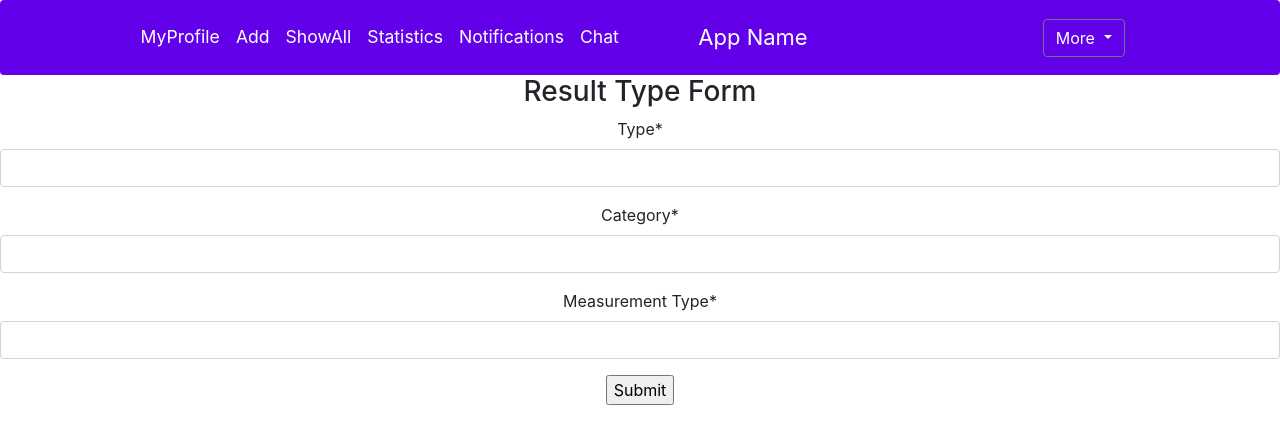
After one commit to mihneapadurean/medicaltests, a Django app: page /analysis/add/add_result_type in a window 1280 px wide. The commit adds this page. Shown: the top 444 px of the page. Run offline with Django 3.2, Linux system fonts and the light colour scheme; parts of the project's set-up code (start-up, migrations or seed data) failed here and were passed over; some libraries are stand-ins or nearby versions.

Commit message:
MergeBranch2

```diff
--- a/medicaltests_project/analysis/forms.py
+++ b/medicaltests_project/analysis/forms.py
@@ -1,5 +1,23 @@
 from django.forms import ModelForm
-from .models import *
+from django import forms
+from .models import Result,HealthClinic,ResultType,MedicalTest
+
+class HealthClinicForm(ModelForm):
+    class Meta:
+        model=HealthClinic
+        fields='__all__'
+
+
+class MedicalTestForm(ModelForm):
+    class Meta:
+        model=MedicalTest
+        fields=['health_clinic']
+
+
+class ResultTypeForm(forms.Form):
+    type=forms.CharField(label="Type",max_length=200)
+    category=forms.CharField(label="Category",max_length=200)
+    measurement_type=forms.CharField(label="Measurement Type",max_length=200)
 
 class ResultForm(ModelForm):
     class Meta:
--- /dev/null
+++ b/medicaltests_project/analysis/templates/analysis/add_result_type.html
@@ -0,0 +1,10 @@
+{% extends 'navbar.html' %}
+{% load crispy_forms_tags %}
+{% block body_block %}
+<h3>Result Type Form</h3>
+<form action="{% url 'analysis:add' %}" method="post">
+    {% csrf_token %}
+    {{ form|crispy }}
+    <input type="submit">
+</form>
+{% endblock %}
--- a/medicaltests_project/analysis/templates/analysis/show_all.html
+++ b/medicaltests_project/analysis/templates/analysis/show_all.html
@@ -11,7 +11,6 @@
 <body>
     <div class="container">
         {% for key,values in data.items %}
-
         <button type="submit" class="btn btn-primary">{{ key }}</button>
         {% endfor %}
     </div>
--- a/medicaltests_project/analysis/urls.py
+++ b/medicaltests_project/analysis/urls.py
@@ -11,6 +11,10 @@ urlpatterns=[
     path('myprofile',views.myprofile,name='myprofile'),
     path('notifications',views.notifications,name='notifications'),
     path('showall',views.show_all,name='show_all'),
+    path('add/add_health_clinic',views.add_clinic,name='add_clinic'),
+    path('add/add_medical_test',views.add_medical_test,name='add_medical_test'),
+    path('add/add_result_type',views.add_result_type,name='add_result_type'),
+    path('add/add_result',views.add_result,name='add_result'),
     #path('showall/<int:healthclinic_id>',views.show_mt,name='show_mt'),
     #path('showall/<int:health_clinic_id>/<int:medical_test_id>',views.show_res,name='show_res'),
 ]
--- a/medicaltests_project/analysis/views.py
+++ b/medicaltests_project/analysis/views.py
@@ -6,7 +6,7 @@ from django.views import generic
 from django.contrib.auth.decorators import login_required
 from .models import *
 from authentication.models import Patient
-from .forms import ResultForm
+from .forms import *
 
 
 def home(request):
@@ -21,16 +21,55 @@ def home(request):
 
 
 def add(request):
+
+    context={}
+
+    return render(request,'analysis/add_entity.html',context)
+
+def add_clinic(request):
+    form=HealthClinicForm()
+    if request.method=='POST':
+        form=HealthClinicForm(request.POST)
+        if form.is_valid():
+            form.save()
+
+    context={'form':form,'success':False}
+    return render(request,'analysis/add_clinic.html',context)
+
+def add_medical_test(request):
+    form=MedicalTestForm()
+    if request.method=='POST':
+        form=MedicalTestForm(request.POST)
+        if form.is_valid():
+            patient=Patient.objects.get(pk=request.user.pk)
+            hc=HealthClinic.objects.get(pk=request.POST['health_clinic'])
+            mt=MedicalTest(patient=patient,health_clinic=hc)
+            mt.save()
+
+    context={'form':form}
+    return render(request,'analysis/add_medical_test.html',context)
+
+def add_result_type(request):
+    form=ResultTypeForm()
+    if request.method=='POST':
+        form=ResultTypeForm(request.POST)
+        if form.is_valid():
+            form.save()
+
+    context={'form':form}
+    return render(request,'analysis/add_result_type.html',context)
+
+def add_result(request):
     form=ResultForm()
+    patient=Patient.objects.get(pk=request.user.pk)
+    form.fields["medicalTest"].queryset=MedicalTest.objects.filter(pk=patient.id)
     if request.method=='POST':
         form=ResultForm(request.POST)
         if form.is_valid():
             form.save()
 
     context={'form':form}
-
-    return render(request,'analysis/add_entity.html',context)
-
+    return render(request,'analysis/add_result.html',context)
 
 def chat(request):
     template=loader.get_template('analysis/chat.html')
```
Also changed, not shown: medicaltests_project/analysis/models.py (+18 -0 lines), medicaltests_project/analysis/templates/analysis/add_clinic.html (added, +10 -0 lines), medicaltests_project/analysis/templates/analysis/add_entity.html (+4 -7 lines), medicaltests_project/analysis/templates/analysis/add_medical_test.html (added, +10 -0 lines), medicaltests_project/analysis/templates/analysis/add_result.html (added, +10 -0 lines).
